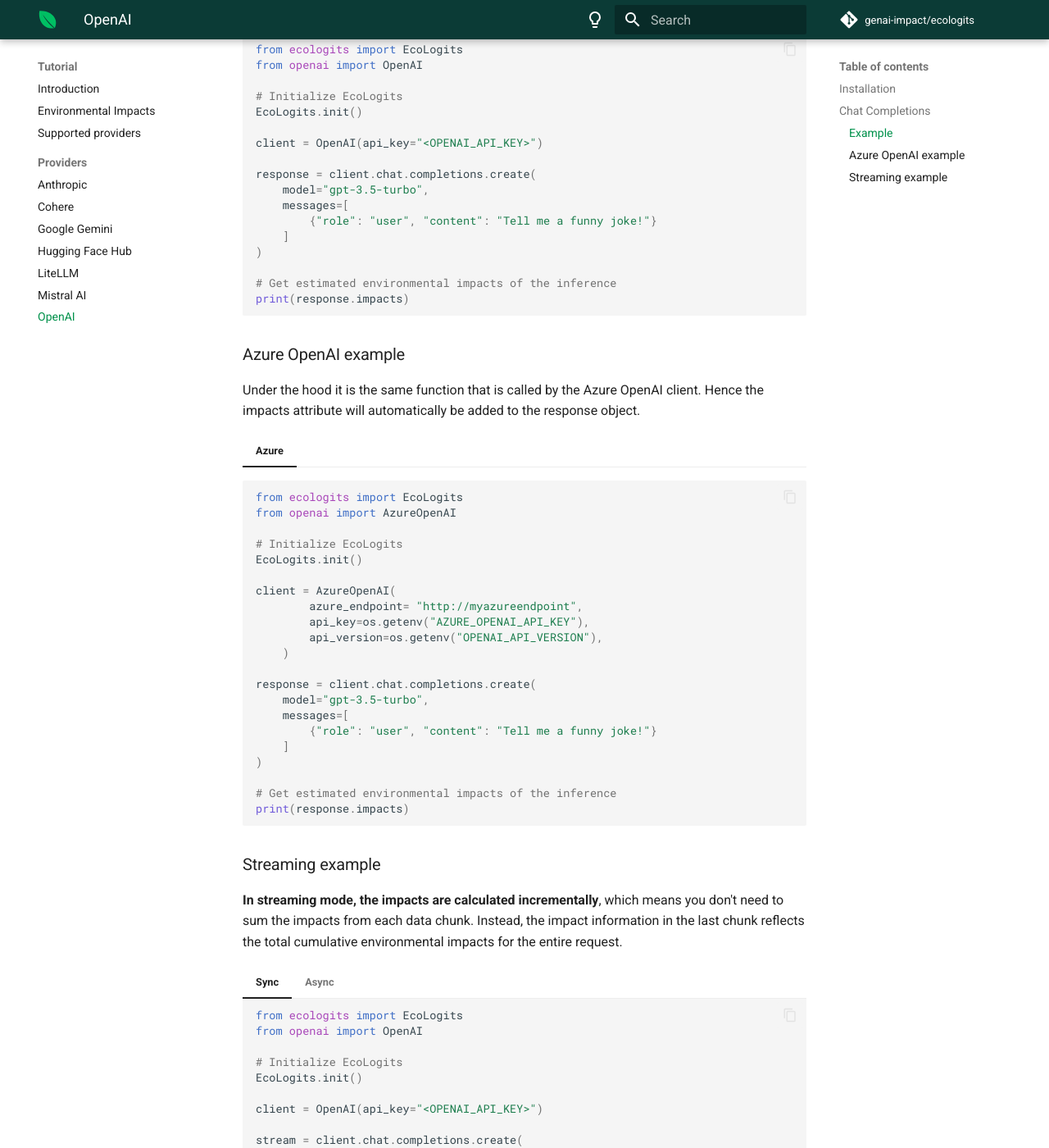
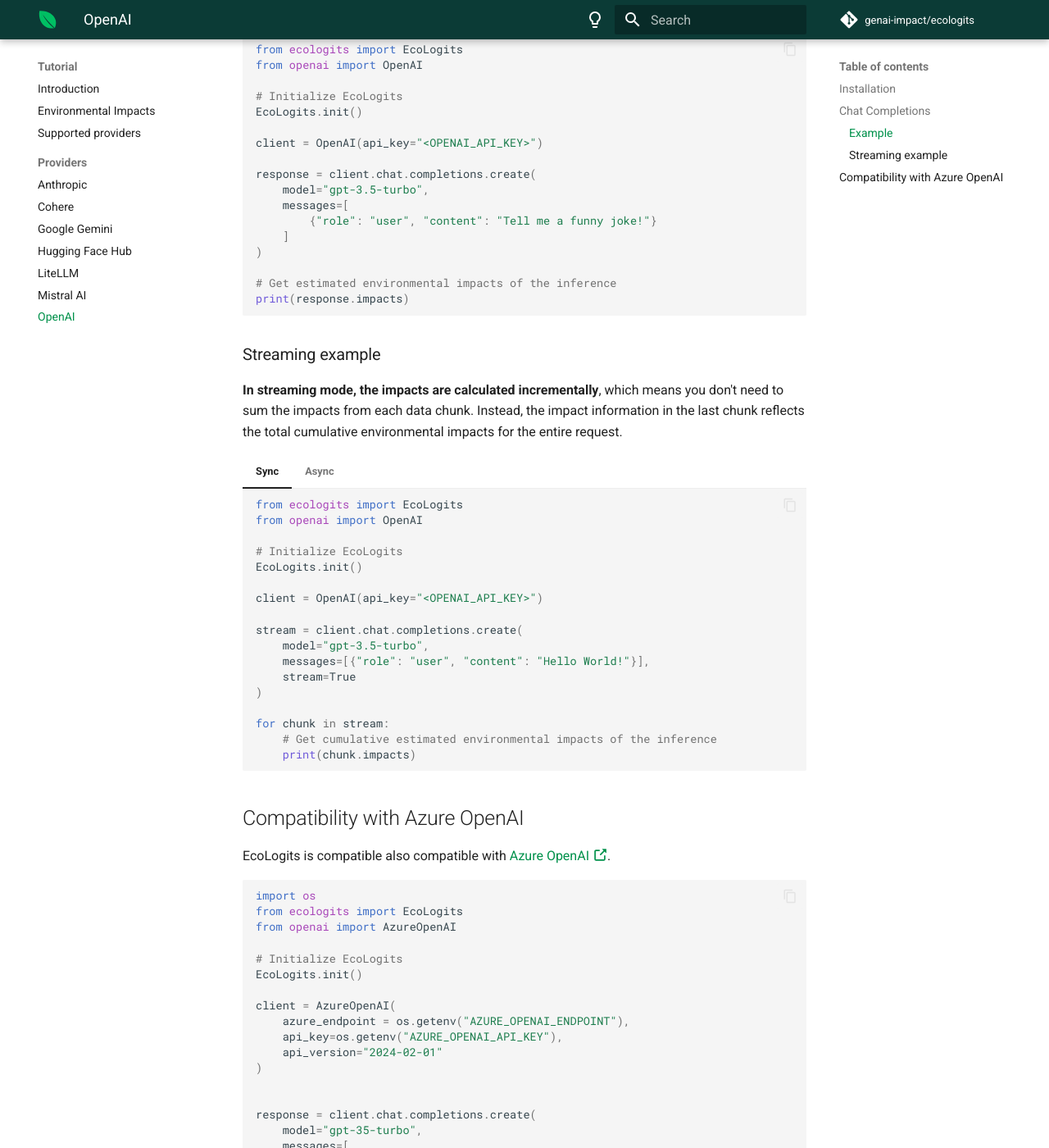
Before and after one commit to genai-impact/ecologits, an MkDocs documentation site: the page built from docs/tutorial/providers/openai.md, in a window 1280 px wide and 1400 px high, scrolled down 912 px. Shown: the whole window at 82% size. Built offline with MkDocs 1.6.1 and Material for MkDocs 9.7.7, drawn with Linux system fonts in a browser that asks for light colours; emoji names are drawn with the system emoji font; comment, search, counter and statistics services are not loaded; the version menu is left out; some of the changed text lies outside the part shown.

Commit message:
docs: update azure openai compatibility and use official code snippet

````diff
--- a/docs/tutorial/providers/openai.md
+++ b/docs/tutorial/providers/openai.md
@@ -73,34 +73,6 @@
 
     asyncio.run(main())
     ```
-### Azure OpenAI example
-
-Under the hood it is the same function that is called by the Azure OpenAI client. Hence the impacts attribute will automatically be added to the response object.
-
-=== "Azure"
-```python
-from ecologits import EcoLogits
-from openai import AzureOpenAI
-
-# Initialize EcoLogits
-EcoLogits.init()
-
-client = AzureOpenAI(
-        azure_endpoint= "http://myazureendpoint",
-        api_key=os.getenv("AZURE_OPENAI_API_KEY"),
-        api_version=os.getenv("OPENAI_API_VERSION"),
-    )
-
-response = client.chat.completions.create(
-    model="gpt-3.5-turbo",
-    messages=[
-        {"role": "user", "content": "Tell me a funny joke!"}
-    ]
-)
-
-# Get estimated environmental impacts of the inference
-print(response.impacts)
-```
 
 ### Streaming example
 
@@ -155,3 +127,34 @@
 
     asyncio.run(main())
     ```
+
+
+## Compatibility with Azure OpenAI
+
+EcoLogits is compatible also compatible with [Azure OpenAI :octicons-link-external-16:](https://learn.microsoft.com/en-us/azure/ai-services/openai/).
+
+```python
+import os
+from ecologits import EcoLogits
+from openai import AzureOpenAI
+
+# Initialize EcoLogits
+EcoLogits.init()
+
+client = AzureOpenAI(
+    azure_endpoint = os.getenv("AZURE_OPENAI_ENDPOINT"),
+    api_key=os.getenv("AZURE_OPENAI_API_KEY"),
+    api_version="2024-02-01"
+)
+
+
+response = client.chat.completions.create(
+    model="gpt-35-turbo",
+    messages=[
+        {"role": "user", "content": "Tell me a funny joke!"}
+    ]
+)
+
+# Get estimated environmental impacts of the inference
+print(response.impacts)
+```
````
